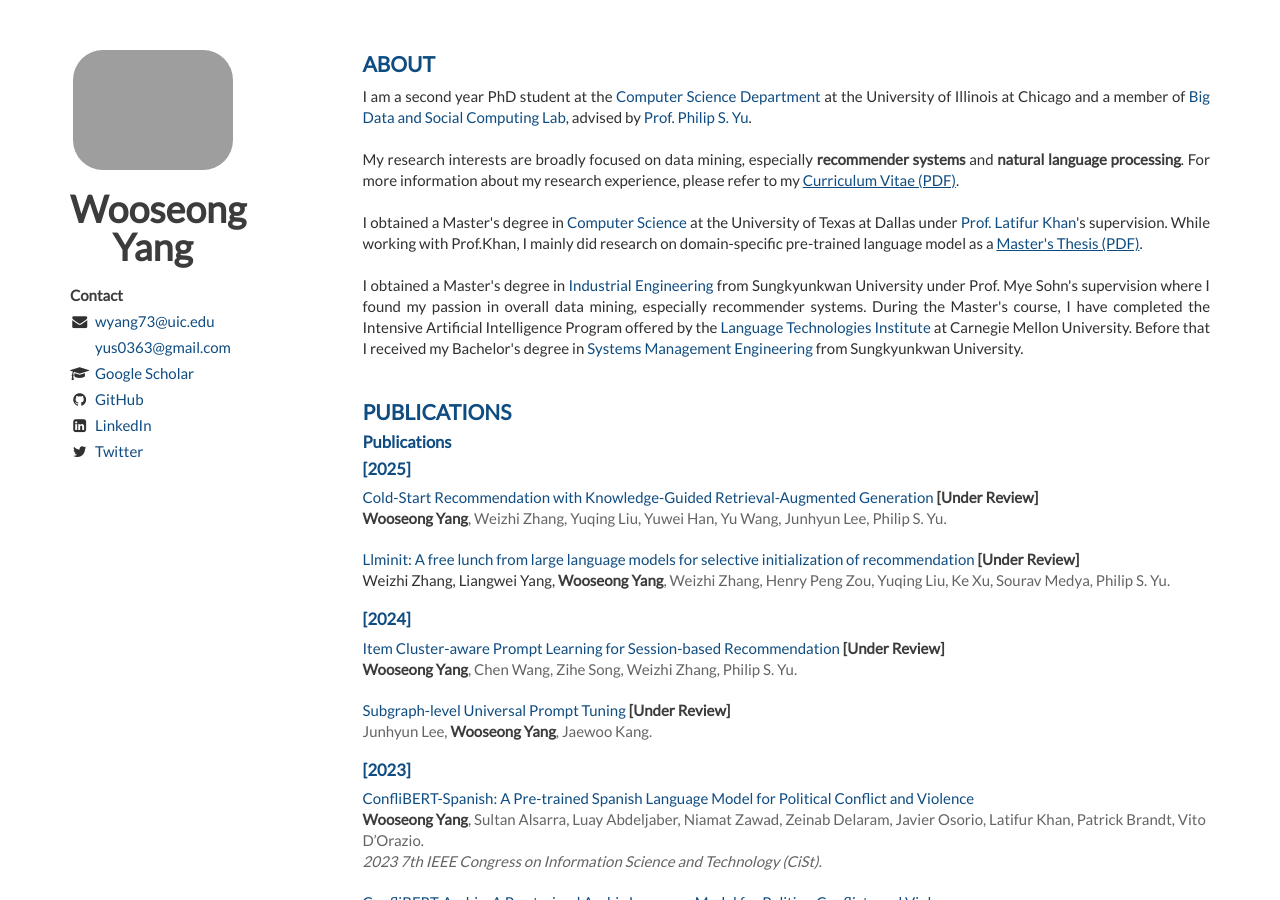
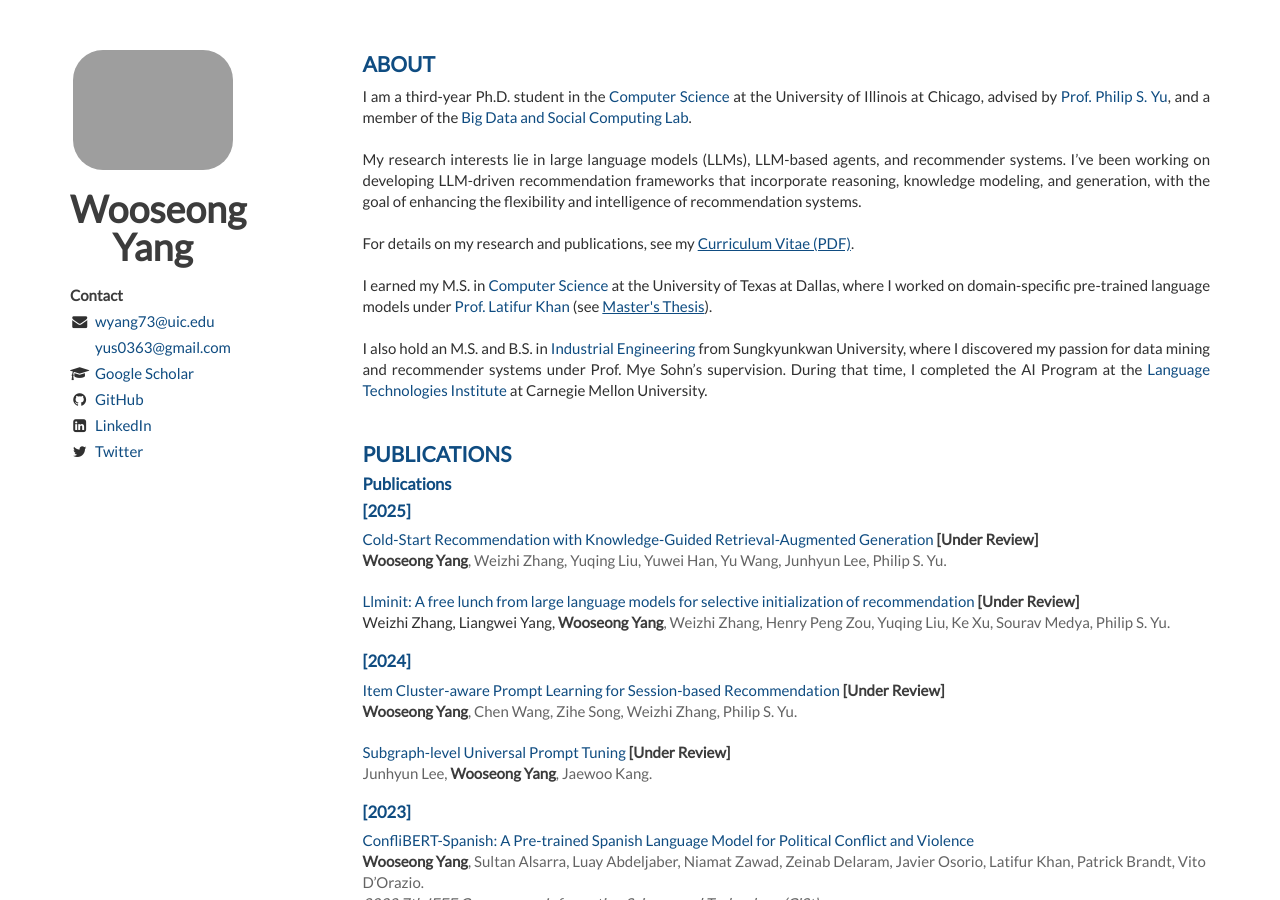
Before and after one commit to WooseongYang/WooseongYang.github.io, a Jekyll site: the page built from index.html, in a window 1280 px wide and 900 px high. Built offline with Jekyll 4.4.1, drawn with Linux system fonts in a browser that asks for light colours; nearby versions of some CDN libraries; the list of posts is cut into pages by our own code.

Commit message:
Update about.html

```diff
--- a/_includes/about.html
+++ b/_includes/about.html
@@ -1,22 +1,26 @@
 <div class="content">
     <h1>About</h1>
     <article>
-        <p>
-          I am a second year PhD student at the <a href="https://cs.uic.edu/">Computer Science Department</a> at the University of Illinois at Chicago and a member of <a href="https://bdsc-uic.github.io/">Big Data and Social Computing Lab</a>, advised by <a href="https://www.cs.uic.edu/~psyu/">Prof. Philip S. Yu</a>.
-          <br><br>
-          My research interests are broadly focused on data mining, especially <em>recommender systems</em> and <em>natural language processing</em>.
-          <!-- I mainly focus on developing techniques to automatically extract meaningful information from large-scale, multimodal spatial data. -->
-          <!-- Heterogeneous spatial data includes overhead images, trajectories, and documents such as scanned images (e.g., scanned maps) or natural language documents containing valuable geographic information.
-          I am also interested in validating technologies beyond accuracy by using social science methodologies. -->
-          For more information about my research experience, please refer to my <a href='/CV_WooseongYang_091824.pdf' style="text-decoration: underline">Curriculum Vitae (PDF)</a>.
-          <br><br>
-          I obtained a Master's degree in <a href="https://cs.utdallas.edu/">Computer Science</a> at the University of Texas at Dallas under <a href="https://personal.utdallas.edu/~lkhan/">Prof. Latifur Khan</a>'s supervision. While working with Prof.Khan, I mainly did research on domain-specific pre-trained language model as a <a href='/YANG-PRIMARY-2023.pdf' style="text-decoration: underline">Master's Thesis (PDF)</a>.
-          <br><br>
-          I obtained a Master's degree in <a href="https://sme.skku.edu/">Industrial Engineering</a> from Sungkyunkwan University under Prof. Mye Sohn</a>'s supervision where I found my passion in overall data mining, especially recommender systems.
-          During the Master's course, I have completed the Intensive Artificial Intelligence Program offered by the <a href="https://www.lti.cs.cmu.edu">Language Technologies Institute</a> at Carnegie Mellon University.
-          Before that I received my Bachelor's degree in <a href="https://sme.skku.edu/">Systems Management Engineering</a> from Sungkyunkwan University.
-        </p>
+      <p>
+        I am a third-year Ph.D. student in the
+        <a href="https://cs.uic.edu/">Computer Science</a> at the University of Illinois at Chicago, advised by
+        <a href="https://www.cs.uic.edu/~psyu/">Prof. Philip S. Yu</a>, and a member of the
+        <a href="https://bdsc-uic.github.io/">Big Data and Social Computing Lab</a>.
+        <br><br>
+        My research interests lie in large language models (LLMs), LLM-based agents, and recommender systems. I’ve been working on developing LLM-driven recommendation frameworks that incorporate reasoning, knowledge modeling, and generation, with the goal of enhancing the flexibility and intelligence of recommendation systems.
+        <br><br>
+        For details on my research and publications, see my
+        <a href="/CV_WooseongYang_072925.pdf" style="text-decoration: underline">Curriculum Vitae (PDF)</a>.
+        <br><br>
+        I earned my M.S. in <a href="https://cs.utdallas.edu/">Computer Science</a> at the University of Texas at Dallas, where I worked on domain-specific pre-trained language models under
+        <a href="https://personal.utdallas.edu/~lkhan/">Prof. Latifur Khan</a> (see
+        <a href="/YANG-PRIMARY-2023.pdf" style="text-decoration: underline">Master's Thesis</a>).
+        <br><br>
+        I also hold an M.S. and B.S. in <a href="https://sme.skku.edu/">Industrial Engineering</a> from Sungkyunkwan University, where I discovered my passion for data mining and recommender systems under Prof. Mye Sohn’s supervision. During that time, I completed the AI Program at the
+        <a href="https://www.lti.cs.cmu.edu">Language Technologies Institute</a> at Carnegie Mellon University.
+      </p>
     </article>
+
 
     <!-- <div class="panel panel-default">
       <div class="panel-body">
```
